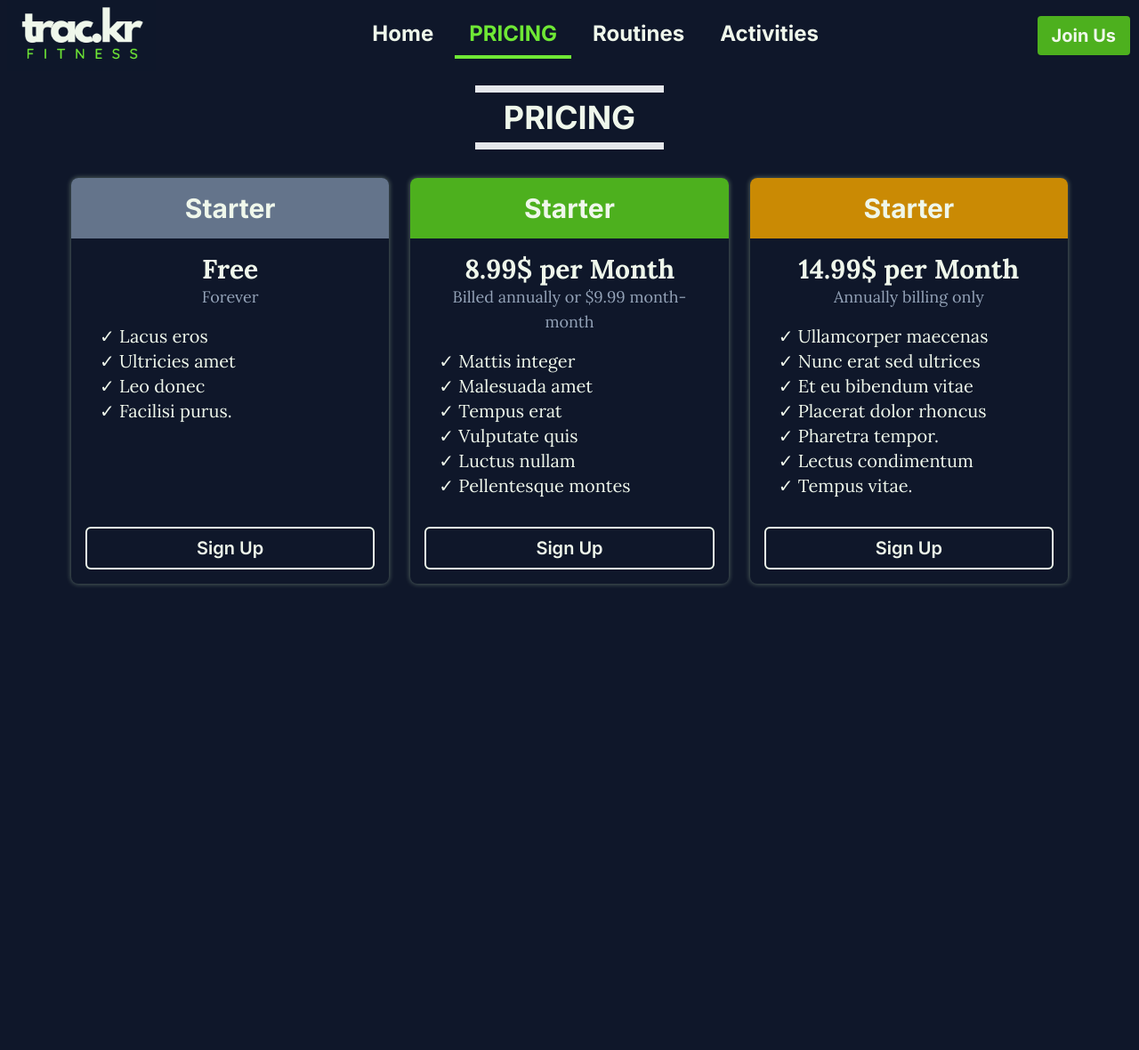
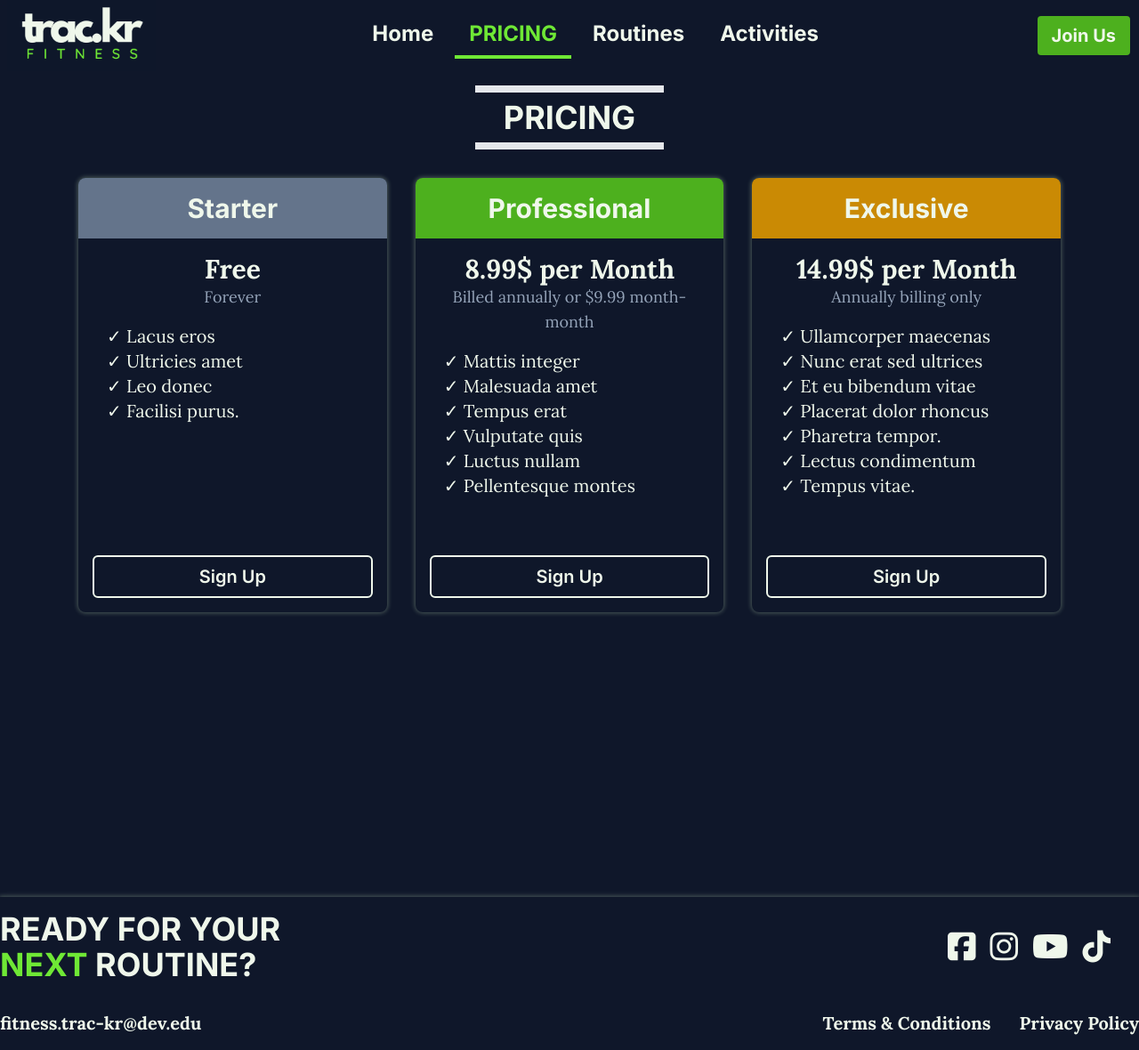
Before and after one commit to pichborithk/fitness-trackr-client, a React (Vite) app: page /pricing in a window 1280 px wide. Shown: the whole page at 89% size. Before the commit the page ends 928 px from the top, so only its background shows below. Built offline with nearby package versions, Linux system fonts and the light colour scheme; no server answers.

Commit message:
design footer

```diff
--- a/index.html
+++ b/index.html
@@ -13,7 +13,7 @@
     <title>Fitness Trac.kr</title>
   </head>
   <body class="bg-slate-900 font-inter text-primary-100">
-    <div id="root" class="mx-auto max-w-7xl"></div>
+    <div id="root"></div>
     <script type="module" src="/src/main.tsx"></script>
   </body>
 </html>
--- a/src/Root.tsx
+++ b/src/Root.tsx
@@ -1,5 +1,5 @@
 import { Outlet } from 'react-router-dom';
-import { Navbar, ScrollToTop } from './components';
+import { Footer, Navbar, ScrollToTop } from './components';
 import { useEffect, useState } from 'react';
 import { Activity, Routine, UserData } from './types/types';
 import { fetchUserData, fetchUserRoutines } from './lib/fetchUsers';
@@ -90,7 +90,7 @@ const Root = () => {
         setToken={setToken}
         setUserData={setUserData}
       />
-      <div className='mb-8 flex min-h-screen flex-col items-center gap-4'>
+      <div className='mx-auto mb-8 flex min-h-screen max-w-7xl flex-col items-center gap-4 px-2'>
         <Outlet
           context={{
             token,
@@ -105,6 +105,7 @@ const Root = () => {
           }}
         />
       </div>
+      <Footer />
     </>
   );
 };
--- /dev/null
+++ b/src/components/Footer.tsx
@@ -0,0 +1,31 @@
+const Footer = () => {
+  return (
+    <footer className='mt-28 font-bold shadow-full_white'>
+      <div className='mx-auto flex max-w-7xl flex-col items-center justify-between gap-8 py-4'>
+        <div className='flex w-full justify-between'>
+          <div className='text-4xl'>
+            <h1>READY FOR YOUR</h1>
+            <h1>
+              <span className='text-primary-500'>NEXT</span> ROUTINE?
+            </h1>
+          </div>
+          <div className='flex items-center gap-4 px-8 text-4xl'>
+            <i className='fa-brands fa-square-facebook'></i>
+            <i className='fa-brands fa-instagram'></i>
+            <i className='fa-brands fa-youtube'></i>
+            <i className='fa-brands fa-tiktok'></i>
+          </div>
+        </div>
+        <div className='flex w-full justify-between font-lora text-xl'>
+          <p>fitness.trac-kr@dev.edu</p>
+          <div className='flex gap-8'>
+            <p>Terms & Conditions</p>
+            <p>Privacy Policy</p>
+          </div>
+        </div>
+      </div>
+    </footer>
+  );
+};
+
+export default Footer;
--- a/src/components/Navbar.tsx
+++ b/src/components/Navbar.tsx
@@ -19,7 +19,8 @@ const Navbar = ({
   setUserData,
 }: Props) => {
   return (
-    <nav className='mb-4 flex items-center justify-between px-2 text-2xl font-bold'>
+    <nav className='text-2xl font-bold'>
+      <div className='mx-auto mb-4 flex max-w-7xl items-center justify-between px-2'>
         <img src={logo} alt='logo' className='max-h-20' />
         <div className='flex justify-between gap-2'>
           <Link
@@ -44,7 +45,9 @@ const Navbar = ({
             to='/routines'
             onClick={() => setRoute('routines')}
             className={`border-primary-500 px-4 py-2 hover:border-b-4 ${
-            route === 'routines' ? 'border-b-4 uppercase text-primary-500' : ''
+              route === 'routines'
+                ? 'border-b-4 uppercase text-primary-500'
+                : ''
             }`}
           >
             Routines
@@ -65,7 +68,9 @@ const Navbar = ({
               to='/profile'
               onClick={() => setRoute('profile')}
               className={`border-primary-500 px-4 py-2 hover:border-b-4 ${
-              route === 'profile' ? 'border-b-4 uppercase text-primary-500' : ''
+                route === 'profile'
+                  ? 'border-b-4 uppercase text-primary-500'
+                  : ''
               }`}
             >
               Profile
@@ -104,6 +109,7 @@ const Navbar = ({
             Join Us
           </Link>
         )}
+      </div>
     </nav>
   );
 };
--- a/src/components/index.ts
+++ b/src/components/index.ts
@@ -7,3 +7,4 @@ export { default as Input } from './Input';
 export { default as CheckInput } from './CheckInput';
 export { default as SelectInput } from './SelectInput';
 export { default as ScrollToTop } from './ScrollToTop';
+export { default as Footer } from './Footer';
--- a/src/routes/Pricing.tsx
+++ b/src/routes/Pricing.tsx
@@ -14,8 +14,8 @@ const Pricing = () => {
       <h1 className='mb-4 border-b-8 border-t-8 px-8 py-2 text-center text-4xl font-bold'>
         PRICING
       </h1>
-      <div className='flex w-full gap-6 px-20'>
-        <div className='flex flex-1 flex-col justify-between overflow-hidden rounded-lg text-xl shadow-full_white'>
+      <div className='flex w-full gap-8 px-20'>
+        <div className='flex flex-1 flex-col justify-between gap-8 overflow-hidden rounded-lg text-xl shadow-full_white'>
           <div>
             <h3 className='bg-slate-500 p-4 text-center text-3xl font-bold'>
               Starter
@@ -37,10 +37,10 @@ const Pricing = () => {
             </button>
           </div>
         </div>
-        <div className='flex flex-1 flex-col justify-between overflow-hidden rounded-lg text-xl shadow-full_white'>
+        <div className='flex flex-1 flex-col justify-between gap-8 overflow-hidden rounded-lg text-xl shadow-full_white'>
           <div>
             <h3 className='bg-primary-600 p-4 text-center text-3xl font-bold'>
-              Starter
+              Professional
             </h3>
             <div className='px-8 py-4 font-lora'>
               <h3 className='text-center text-3xl font-bold'>
@@ -63,10 +63,10 @@ const Pricing = () => {
             </button>
           </div>
         </div>
-        <div className='flex flex-1 flex-col justify-between overflow-hidden rounded-lg text-xl shadow-full_white'>
+        <div className='flex flex-1 flex-col justify-between gap-8 overflow-hidden rounded-lg text-xl shadow-full_white'>
           <div>
             <h3 className='bg-yellow-600 p-4 text-center text-3xl font-bold'>
-              Starter
+              Exclusive
             </h3>
             <div className='px-8 py-4 font-lora'>
               <h3 className='text-center text-3xl font-bold'>
```
Lines whose indentation alone changed are shown as unchanged.
